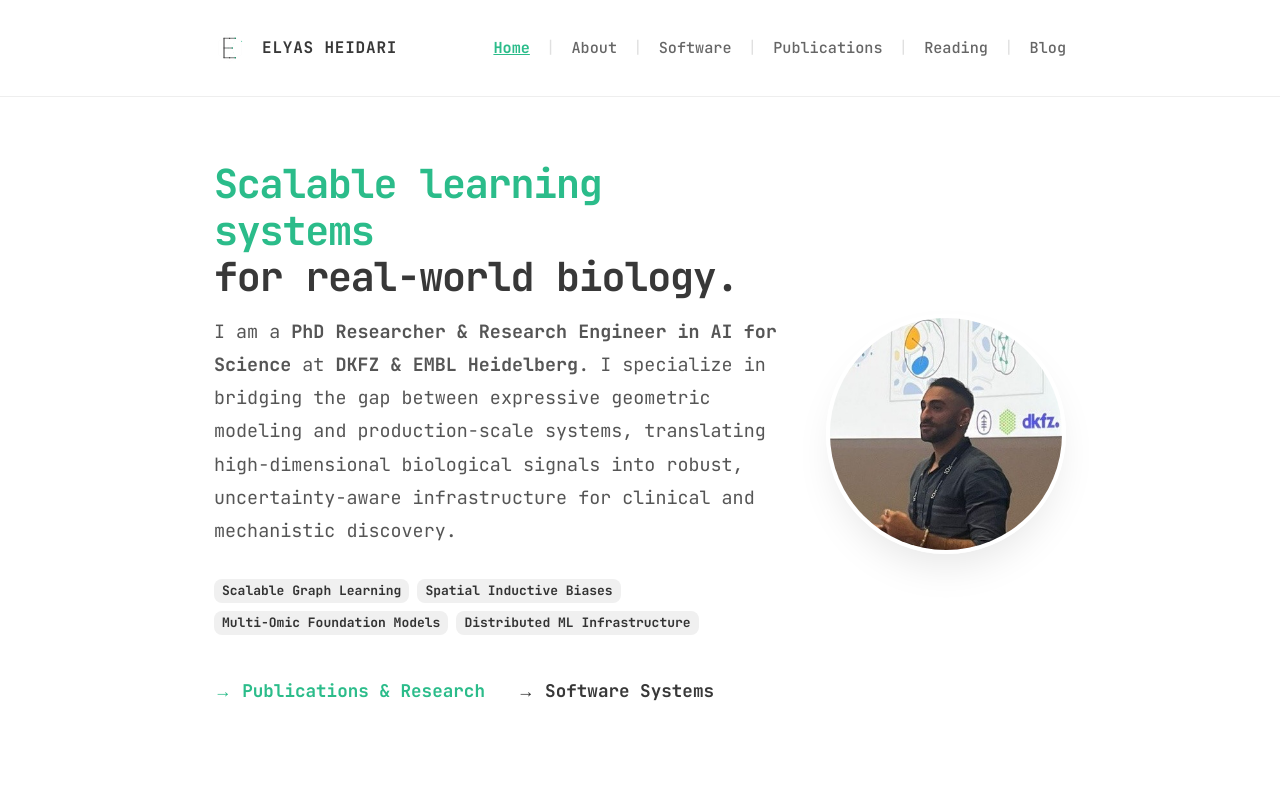
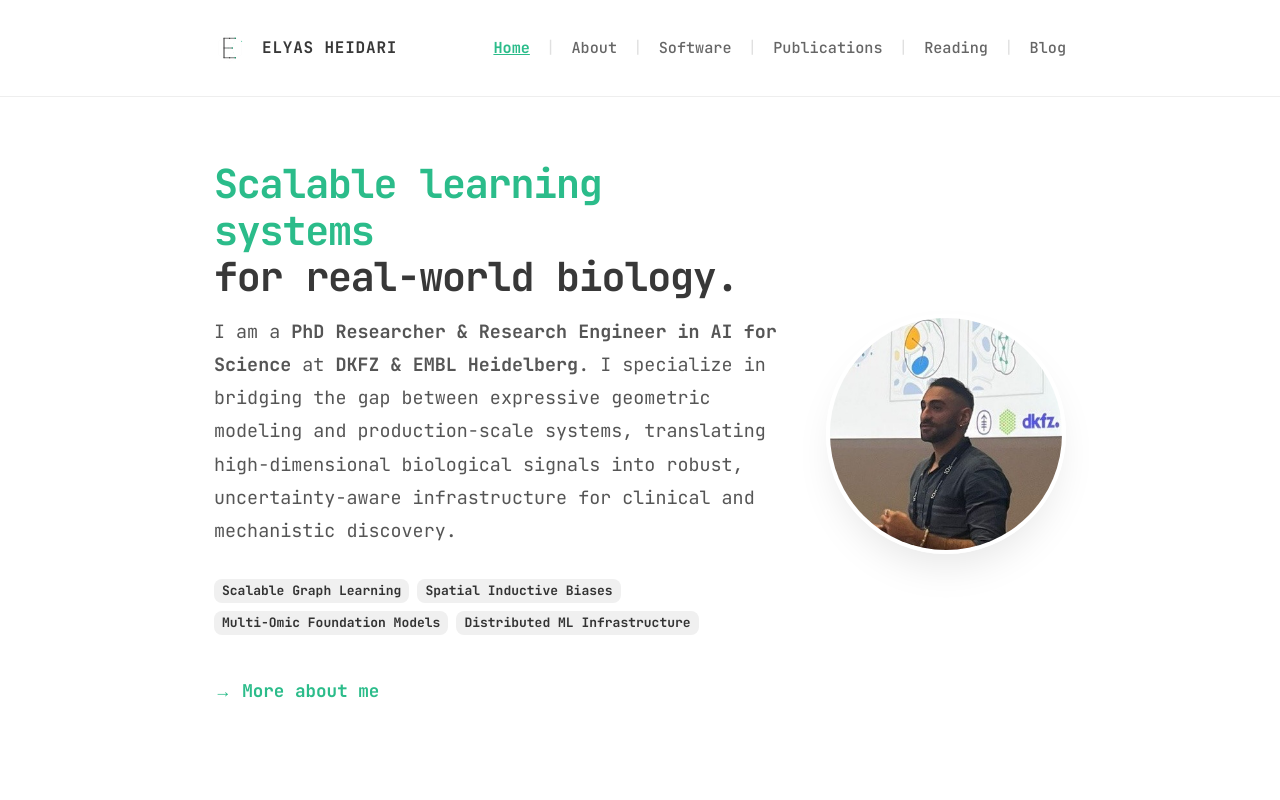
Before and after one commit to EliHei2/elihei2.github.io, a Next.js app: page / in a window 1280 px wide. Shown: the top 800 px of the page. Built offline with nearby package versions, Linux system fonts and the light colour scheme.

Commit message:
Update homepage CTA to 'More about me'

```diff
--- a/src/app/page.tsx
+++ b/src/app/page.tsx
@@ -39,11 +39,8 @@ export default function Home() {
           </Box>
 
           <Box sx={{ display: 'flex', gap: 4 }}>
-            <Link href="/publications" style={{ textDecoration: 'none', color: '#2BBC8A', fontWeight: 700, fontSize: '1.1rem' }}>
-              &rarr; Publications & Research
-            </Link>
-            <Link href="/software" style={{ textDecoration: 'none', color: '#383838', fontWeight: 700, fontSize: '1.1rem' }}>
-              &rarr; Software Systems
+            <Link href="/about" style={{ textDecoration: 'none', color: '#2BBC8A', fontWeight: 700, fontSize: '1.1rem' }}>
+              &rarr; More about me
             </Link>
           </Box>
         </Box>
```
